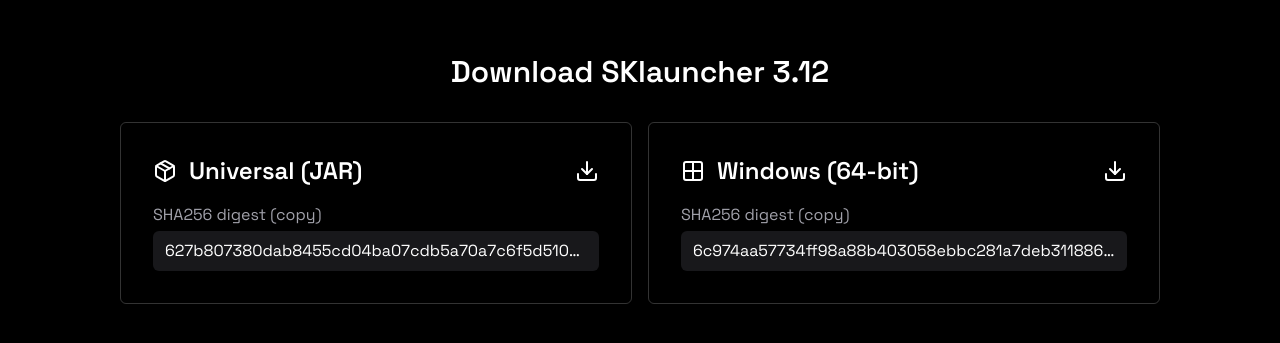
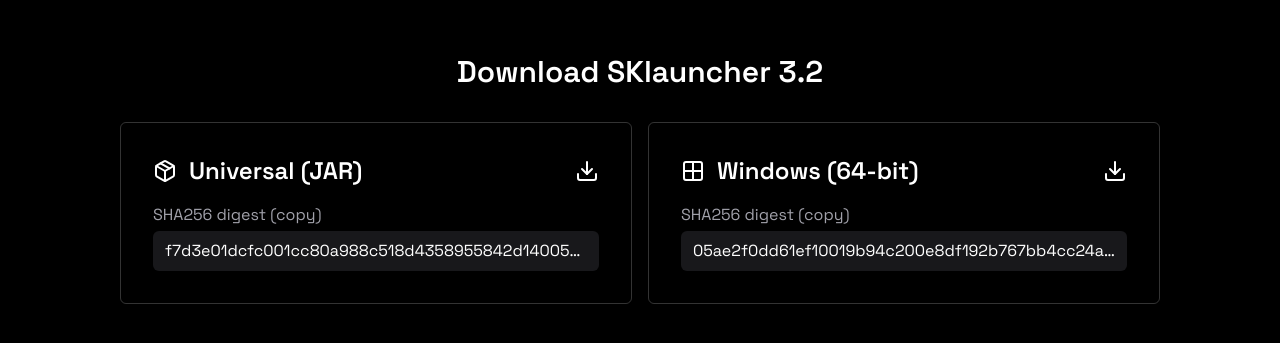
Before and after one commit to interrrp/skdownload, a Next.js app: page / in a window 1280 px wide. Shown: the part 221-564 px from the top of the page. Built offline with nearby package versions, Linux system fonts and the light colour scheme.

Commit message:
Update to SKlauncher 3.2

```diff
--- a/app/page.tsx
+++ b/app/page.tsx
@@ -1,26 +1,27 @@
+import { Grid2X2Icon, PackageIcon } from "lucide-react";
+
 import DownloadCard from "@/components/download-card";
-import { Grid2X2Icon, PackageIcon } from "lucide-react";
 
 export default function Home() {
   return (
     <main className="md:p-16 p-8 flex flex-col justify-center items-center h-full">
       <h1 className="md:text-3xl text-2xl font-semibold mb-8">
-        Download SKlauncher 3.12
+        Download SKlauncher 3.2
       </h1>
 
       <div className="flex flex-wrap justify-center gap-4">
         <DownloadCard
           name="Universal (JAR)"
           icon={PackageIcon}
-          downloadURL="https://skmedix.pl/binaries/_/SKlauncher-3.1.2.jar"
-          sha256Digest="627b807380dab8455cd04ba07cdb5a70a7c6f5d510c64296456f41588b60201a"
+          downloadURL="https://skmedix.pl/binaries/_/SKlauncher-3.2.jar"
+          sha256Digest="f7d3e01dcfc001cc80a988c518d4358955842d140054214d1367972c5c543350"
         />
 
         <DownloadCard
           name="Windows (64-bit)"
           icon={Grid2X2Icon}
-          downloadURL="https://skmedix.pl/binaries/_/x64/SKlauncher-3.1.2.5.exe"
-          sha256Digest="6c974aa57734ff98a88b403058ebbc281a7deb311886c4e1697e59a192afc542"
+          downloadURL="https://skmedix.pl/binaries/_/x64/SKlauncher-3.2.exe"
+          sha256Digest="05ae2f0dd61ef10019b94c200e8df192b767bb4cc24a7e7b329ab43cc9c74caf"
         />
       </div>
     </main>
```
